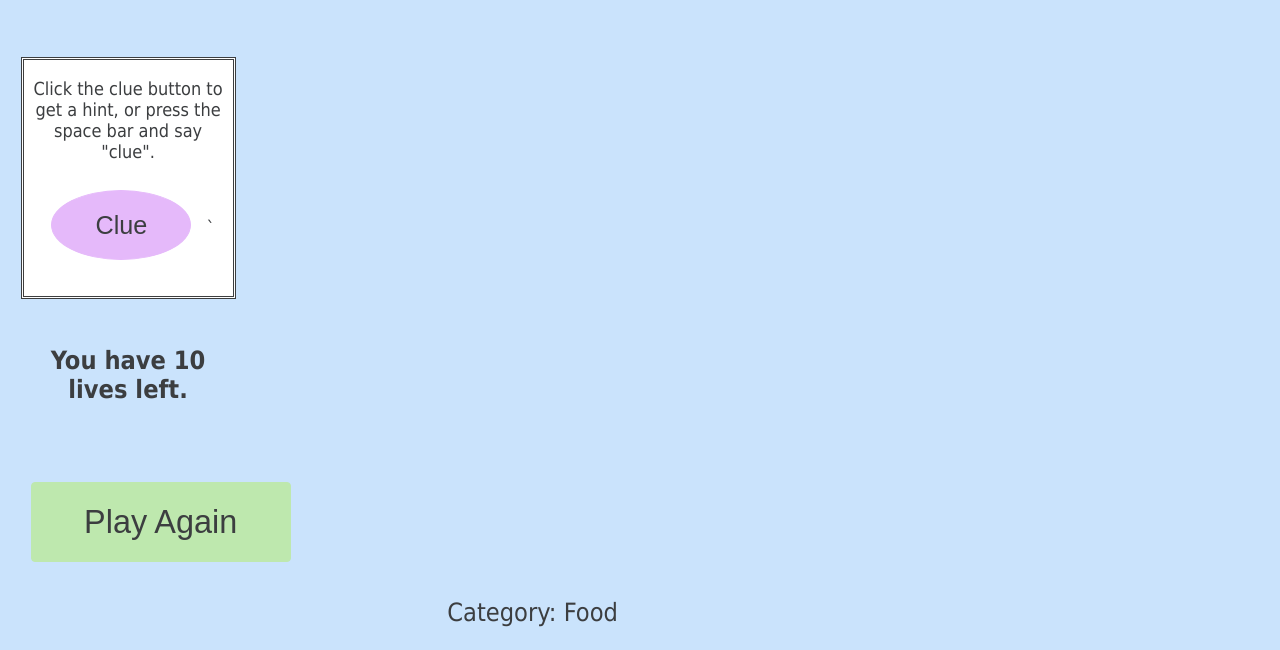
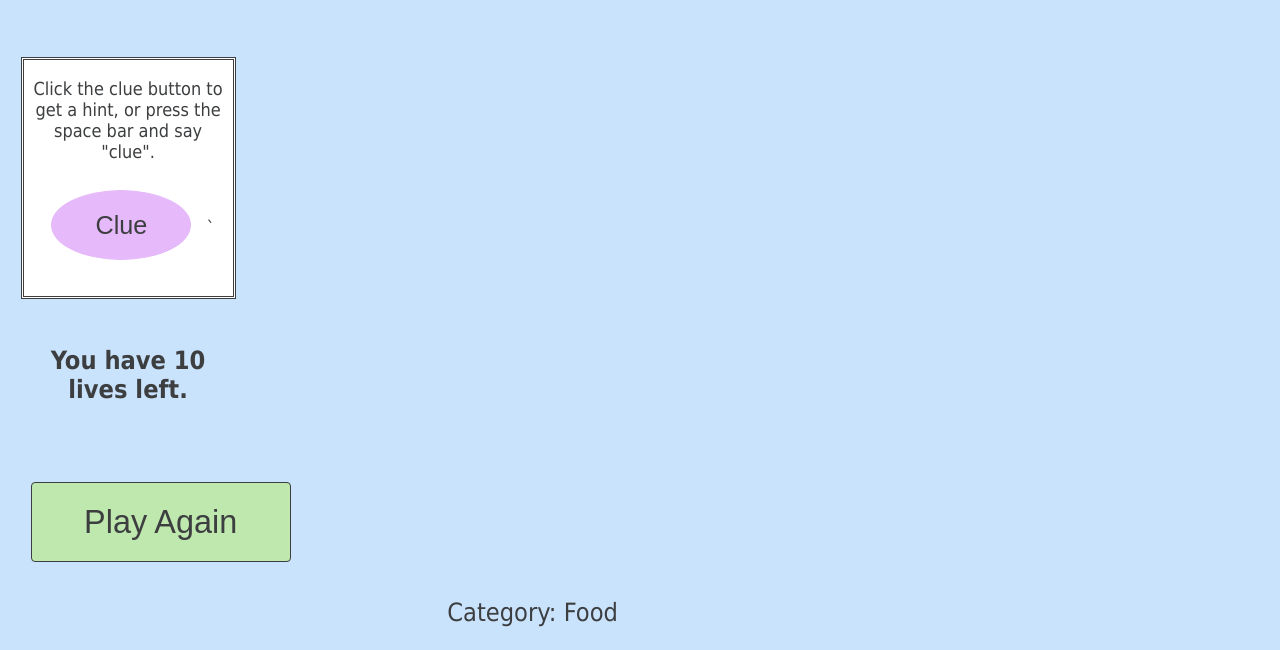
Before and after one commit to sophiaabi/speechHangmanGame, a plain HTML site: page index.html in a window 1280 px wide. Both pictures are taken after a click on the button "Food". Shown: the part 130-780 px from the top of the page. Drawn offline with nearby package versions, Linux system fonts and the light colour scheme.

Commit message:
Update index.html

```diff
--- a/index.html
+++ b/index.html
@@ -35,7 +35,7 @@
         <br>
         <br>
         <br>
-        <button style="background-color:#bee8ae; font-size: 1.8em; border: 1px solid #bee8ae; width: 260px; height: 80px; border-style: ridge;" id="reset">Play Again</button>
+        <button style="background-color:#bee8ae; font-size: 1.8em; border: 1px solid #3c3e40; width: 260px; height: 80px; border-style: ridge;" id="reset">Play Again</button>
       </div>
       <div class="column right">
         <br>
```
